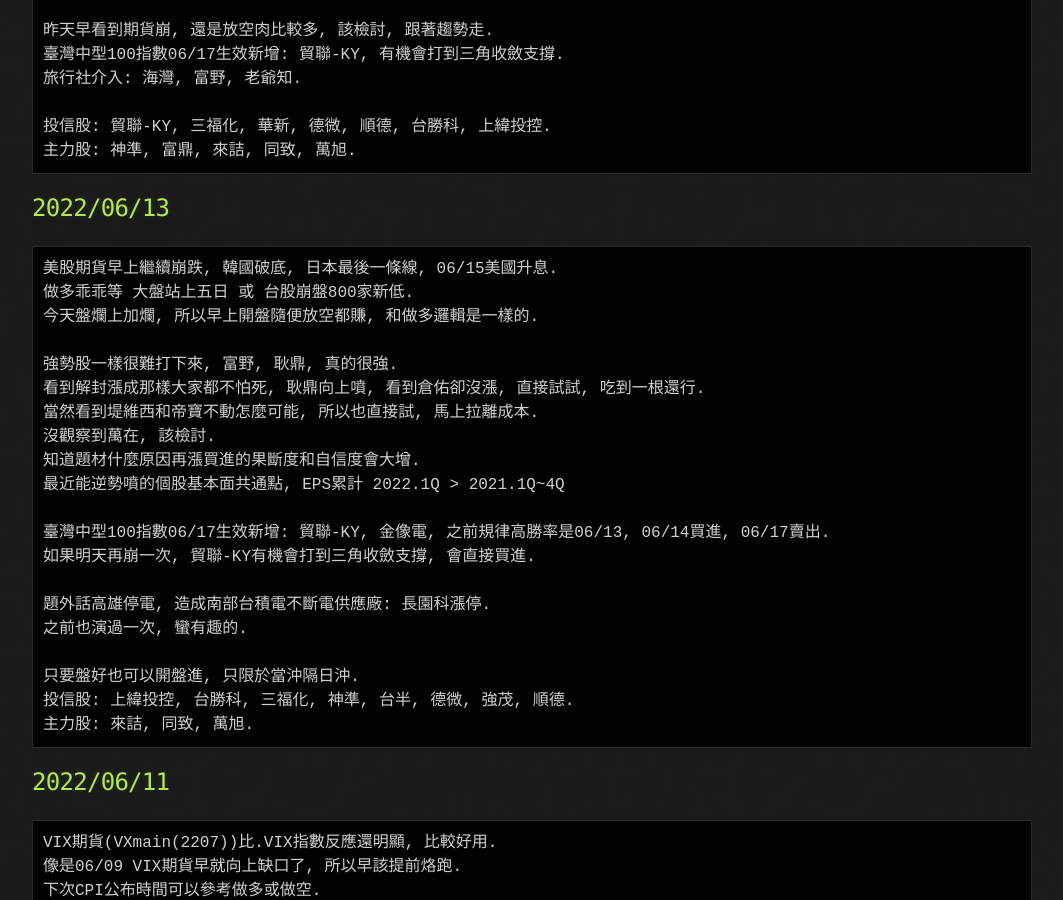
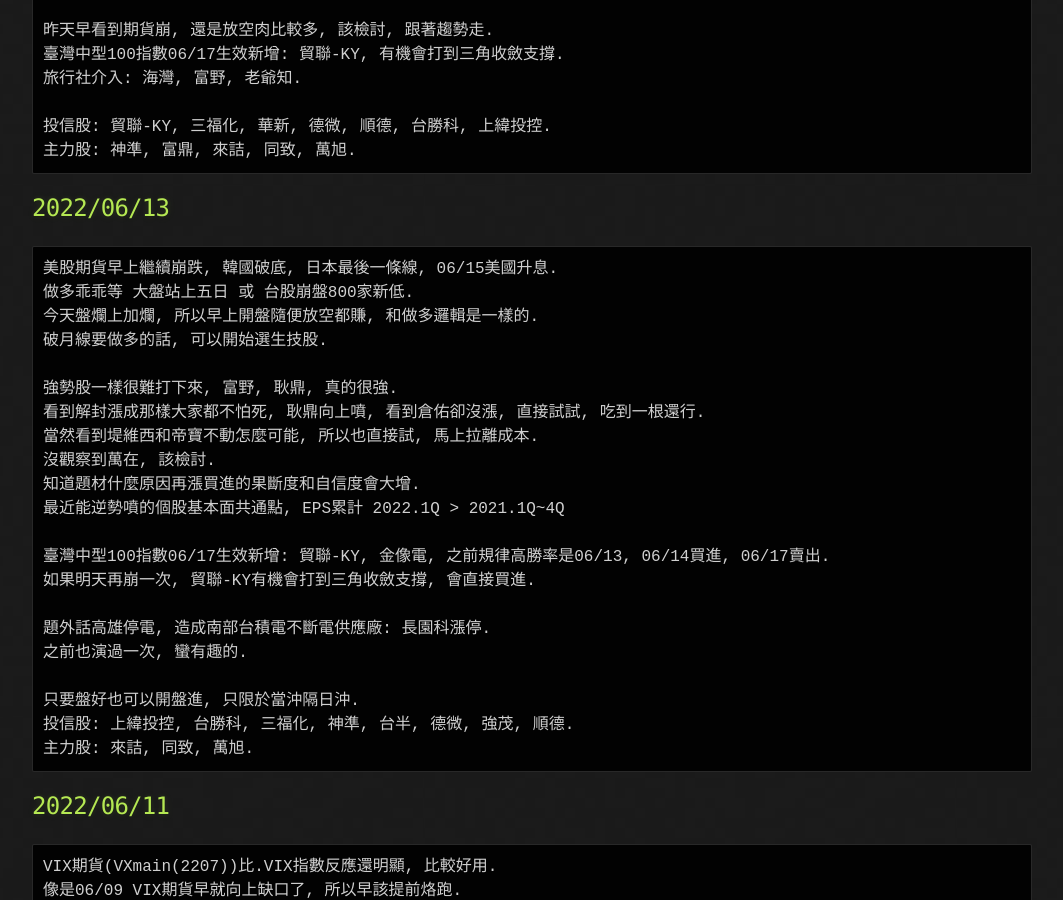
Before and after one commit to lepg5487/Stock_God, a Jekyll site: the page built from index.md, in a window 1280 px wide and 900 px high, scrolled down 2475 px. Shown: the whole window, without its empty margins (108-1171 px from the left). Built offline with Jekyll 4.4.1, drawn with Linux system fonts in a browser that asks for light colours; our own code applies the rules of GitHub Pages for plain Markdown files.

Commit message:
Update index.md

```diff
--- a/index.md
+++ b/index.md
@@ -110,6 +110,7 @@
 美股期貨早上繼續崩跌, 韓國破底, 日本最後一條線, 06/15美國升息.
 做多乖乖等 大盤站上五日 或 台股崩盤800家新低.
 今天盤爛上加爛, 所以早上開盤隨便放空都賺, 和做多邏輯是一樣的.
+破月線要做多的話, 可以開始選生技股.
 
 強勢股一樣很難打下來, 富野, 耿鼎, 真的很強.
 看到解封漲成那樣大家都不怕死, 耿鼎向上噴, 看到倉佑卻沒漲, 直接試試, 吃到一根還行.
```
